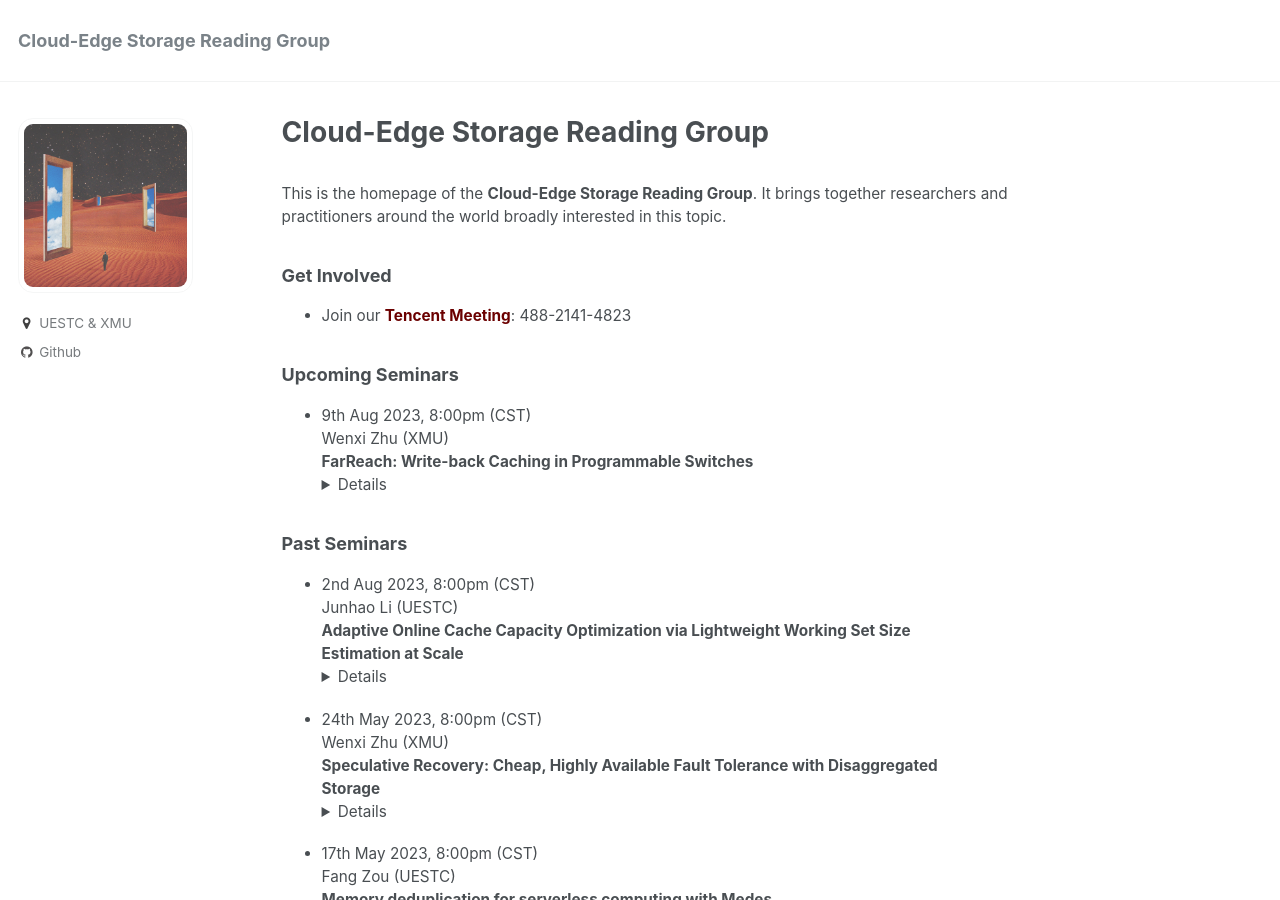
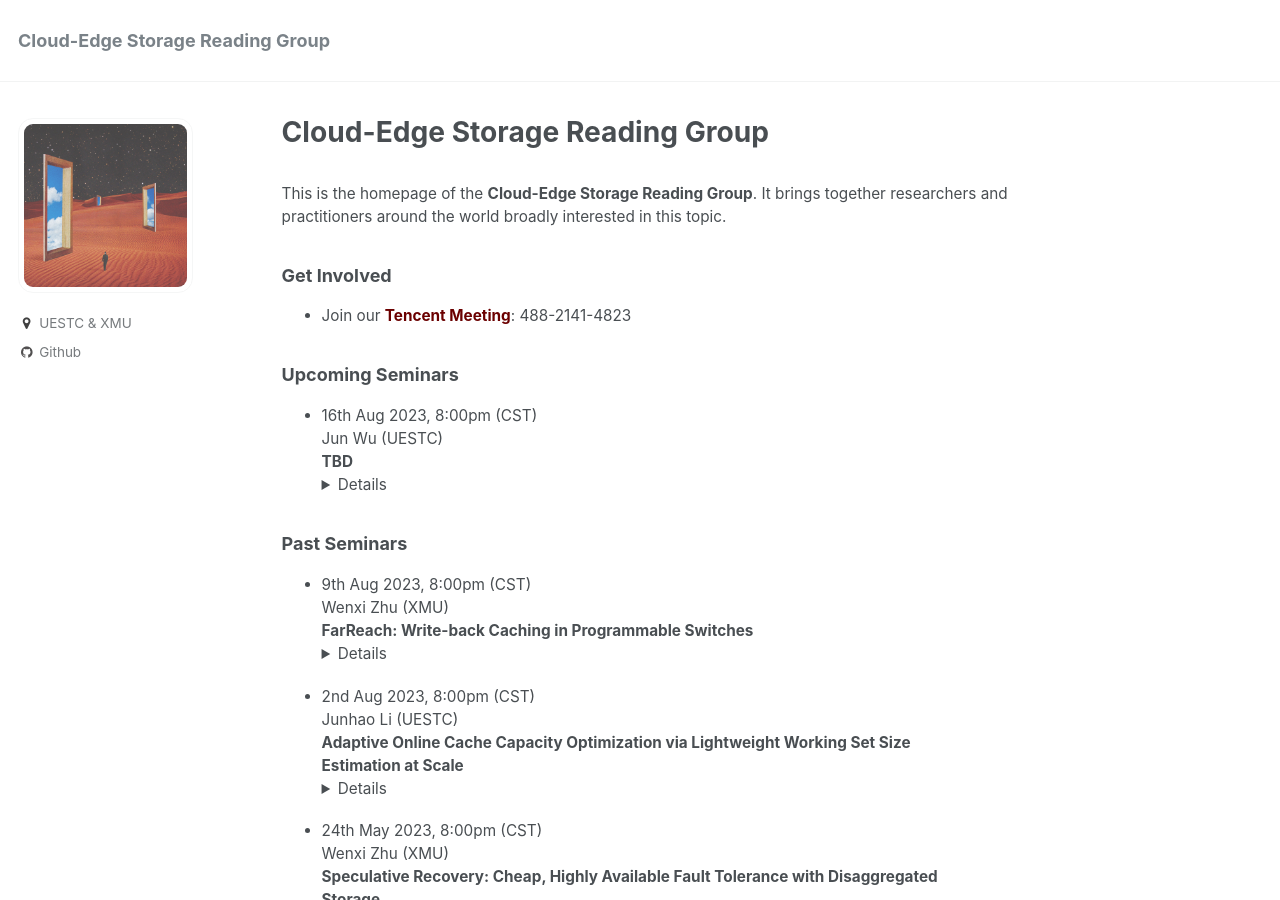
Before and after one commit to J-StrawHat/Cloud-Edge-Storage-reading-group, a Jekyll site: the page built from _pages/about.md, in a window 1280 px wide and 900 px high. Built offline with Jekyll 4.4.1, drawn with Linux system fonts in a browser that asks for light colours.

Commit message:
上传研讨slides

```diff
--- a/_pages/about.md
+++ b/_pages/about.md
@@ -14,14 +14,22 @@ title: Cloud-Edge Storage Reading Group
 ### Upcoming Seminars
 
 <span src="" style="float:right;width:100px;height:100px;margin-top:00px">
+- 16th Aug 2023, 8:00pm (CST)
+Jun Wu (UESTC) <br>
+**TBD**  <details>**Conference:**  ATC ’23<br>
+**Abstract:** TBD<br>
+**Link:** []()  <br>
+**Presentation Slides:** [pdf]()</details>
+
+### Past Seminars
+
+<span src="" style="float:right;width:100px;height:100px;margin-top:00px">
 - 9th Aug 2023, 8:00pm (CST)
 Wenxi Zhu (XMU) <br>
 **FarReach: Write-back Caching in Programmable Switches**  <details>**Conference:**  ATC ’23<br>
 **Abstract:** Skewed write-intensive key-value storage workloads are increasingly observed in modern data centers, yet they also incur server overloads due to load imbalance. Programmable switches provide viable solutions for realizing load-balanced caching on the I/O path, and hence implementing write-back caching in programmable switches is a natural direction to absorb frequent writes for high write performance. However, enabling in-switch write-back caching is non-trivial, as it not only is challenged by the strict programming rules and limited stateful memory of programmable switches, but also necessitates reliable protection against data loss due to switch failures. We propose FarReach, a new caching framework that supports fast, available, and reliable in-switch write-back caching. FarReach carefully co-designs both the control and data planes for cache management in programmable switches, so as to achieve high data-plane performance with lightweight control-plane management. Experiments on a Tofino switch testbed show that FarReach achieves a throughput gain of up to 6.6× over a state-of-the-art in-switch caching approach under skewed write-intensive workloads.<br>
 **Link:** [https://www.usenix.org/conference/atc23/presentation/sheng](https://www.usenix.org/conference/atc23/presentation/sheng)  <br>
-**Presentation Slides:** [pdf]()</details>
-
-### Past Seminars
+**Presentation Slides:** [pdf](../files/FarReach.pdf)</details>
 
 <span src="" style="float:right;width:100px;height:100px;margin-top:00px">
 - 2nd Aug 2023, 8:00pm (CST)
```
Also changed, not shown: 2 other files.
